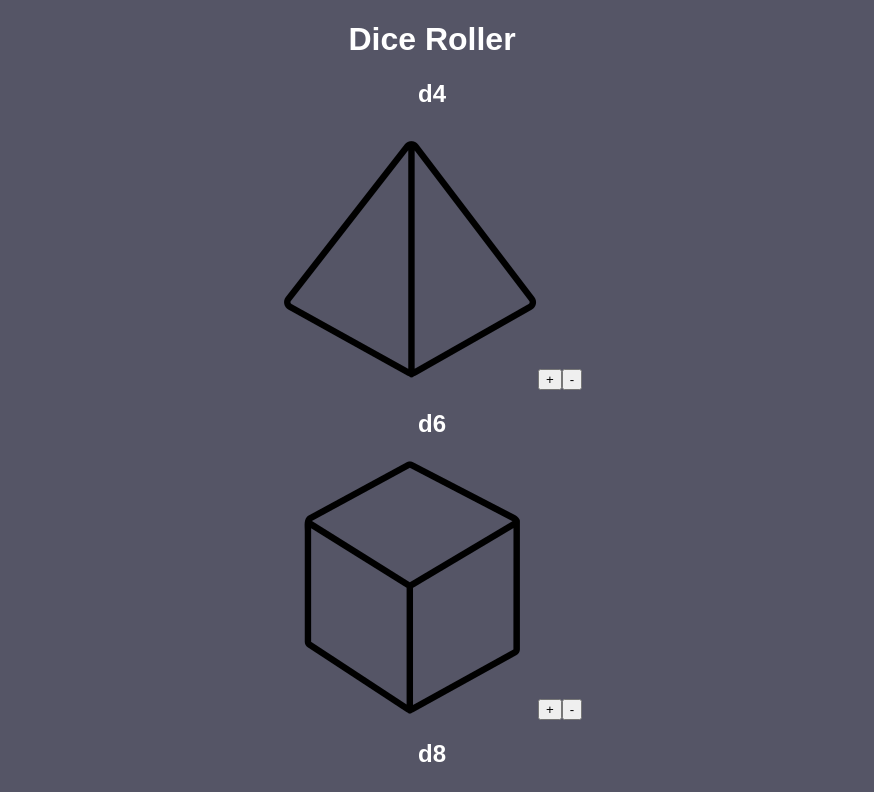
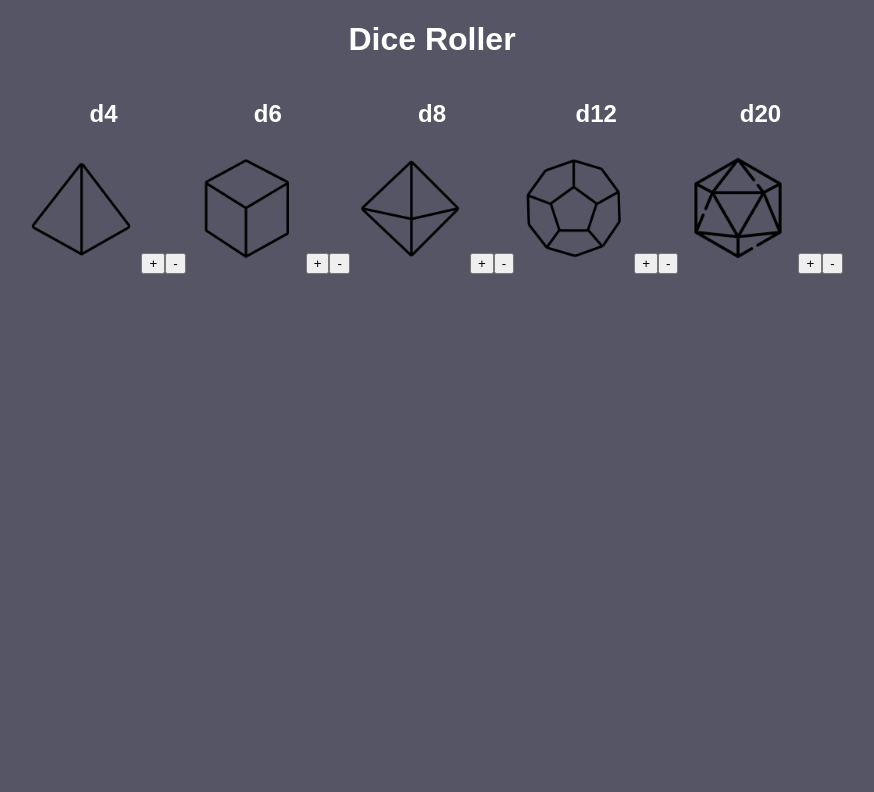
Before and after one commit to svper563/dice-roller, a React (Create React App) app: page / in a window 1280 px wide. Shown: the top 792 px of the page, without its empty margins (208-1082 px from the left). Built offline with nearby package versions, Linux system fonts and the light colour scheme; the HTML template or start-up script is replaced by a standard one.

Commit message:
DieCard styling adjustments

```diff
--- a/src/index.css
+++ b/src/index.css
@@ -9,3 +9,15 @@ body {
   font-family: sans-serif;
   text-align: center;
 }
+
+.die-cards {
+  display: flex;
+  flex-wrap: wrap;
+  justify-content: center;
+}
+
+.die-card img {
+  width: 100px;
+  height: 100px;
+  margin: 10px;
+}
```
